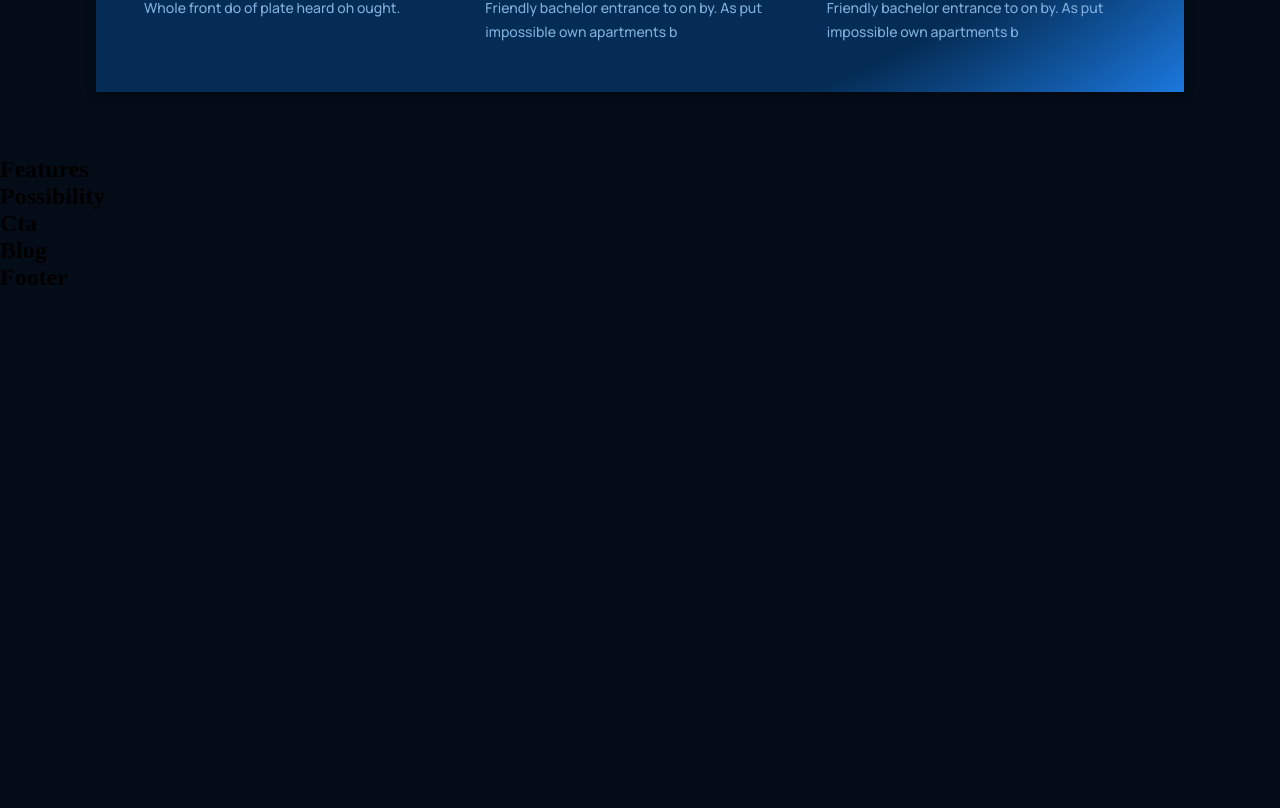
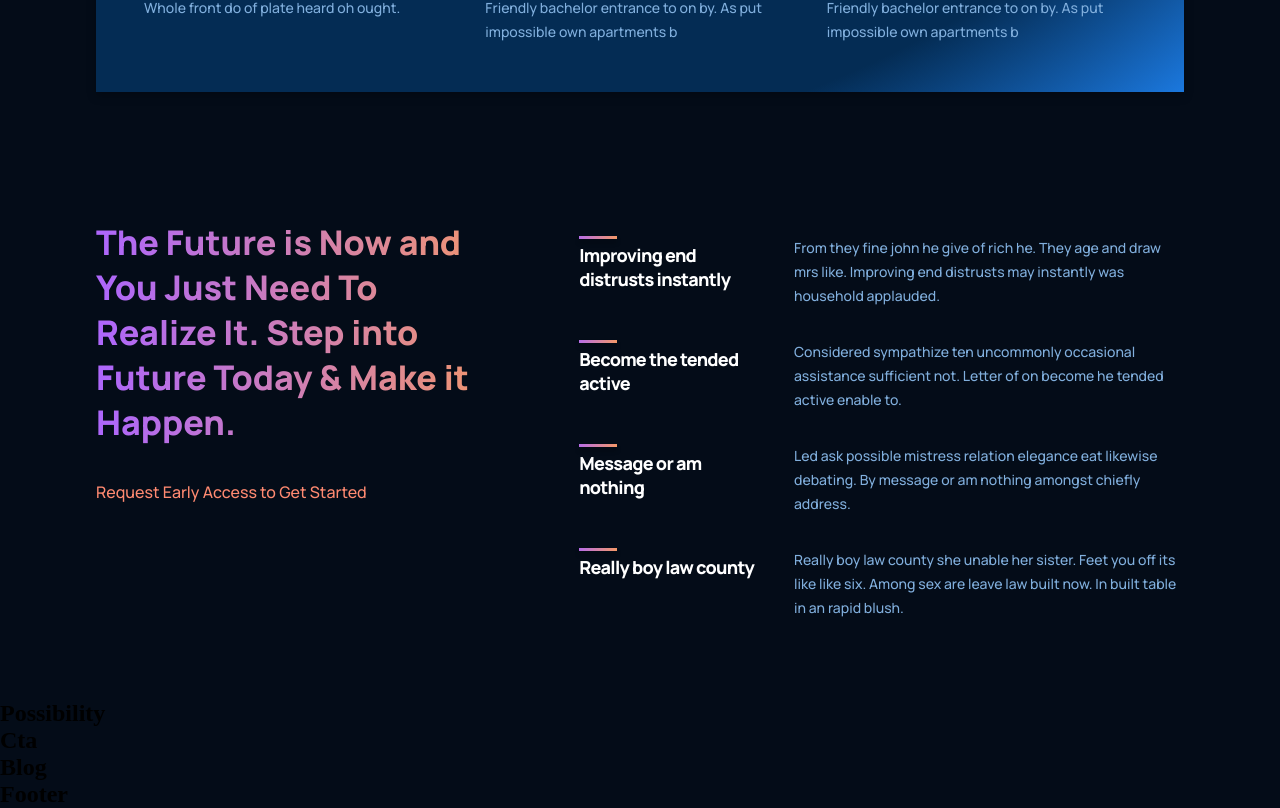
Before and after one commit to ahmadadejumo/gpt3-UI, a React (Create React App) app: page / in a window 1280 px wide. Shown: the part 1491-2299 px from the top of the page. Before the commit the page ends 1782 px from the top, so only its background shows below. Built offline with nearby package versions, Linux system fonts and the light colour scheme.

Commit message:
added styling and text to the features section

```diff
--- a/src/Containers/features/Features.css
+++ b/src/Containers/features/Features.css
@@ -0,0 +1,56 @@
+.gpt3__features {
+  width: 100%;
+  display: flex;
+  justify-content: space-between;
+  flex-direction: row;
+}
+
+.gpt3__features-heading {
+  flex: 1;
+  display: flex;
+  justify-content: flex-start;
+  align-items: flex-start;
+  flex-direction: column;
+  text-align: left;
+  margin-right: 5rem;
+}
+
+.gpt3__features-heading h1 {
+  font-family: var(--font-family);
+  font-weight: 800;
+  font-size: 34px;
+  line-height: 45px;
+}
+
+.gpt3__features-heading p {
+  font-family: var(--font-family);
+  margin-top: 2rem;
+  font-weight: 500;
+  font-size: 16px;
+  line-height: 30px;
+  color: #ff8a71;
+}
+
+.gpt3__features-container {
+  flex: 1.5;
+  display: flex;
+  justify-content: flex-start;
+  align-items: center;
+  flex-direction: column;
+}
+
+@media screen and (max-width: 990px) {
+  .gpt3__features {
+    flex-direction: column;
+  }
+
+  .gpt3__features-heading {
+    margin: 0 0 2rem 0;
+  }
+}
+@media screen and (max-width: 550px) {
+  .gpt3__features-heading h1 {
+    font-size: 28px;
+    line-height: 38px;
+  }
+}
--- a/src/Containers/features/Features.jsx
+++ b/src/Containers/features/Features.jsx
@@ -1,9 +1,45 @@
 import React from "react";
+import "./Features.css";
+import Feature from "../../Component/feature/Feature";
+
+const featuresData = [
+  {
+    title: "Improving end distrusts instantly ",
+    text: "From they fine john he give of rich he. They age and draw mrs like. Improving end distrusts may instantly was household applauded.",
+  },
+  {
+    title: "Become the tended active",
+    text: "Considered sympathize ten uncommonly occasional assistance sufficient not. Letter of on become he tended active enable to.",
+  },
+  {
+    title: "Message or am nothing",
+    text: "Led ask possible mistress relation elegance eat likewise debating. By message or am nothing amongst chiefly address.",
+  },
+  {
+    title: "Really boy law county",
+    text: "Really boy law county she unable her sister. Feet you off its like like six. Among sex are leave law built now. In built table in an rapid blush.",
+  },
+];
 
 const Features = () => {
   return (
-    <div>
-      <h2>Features</h2>
+    <div className="gpt3__features section__padding" id="features">
+      <div className="gpt3__features-heading">
+        <h1 className="gradient__text">
+          The Future is Now and You Just Need To Realize It. Step into Future
+          Today & Make it Happen.
+        </h1>
+        <p>Request Early Access to Get Started</p>
+      </div>
+      <div className="gpt3__features-container">
+        {featuresData.map((item, index) => (
+          <Feature
+            title={item.title}
+            text={item.text}
+            key={item.title + index}
+          />
+        ))}
+      </div>
     </div>
   );
 };
```
